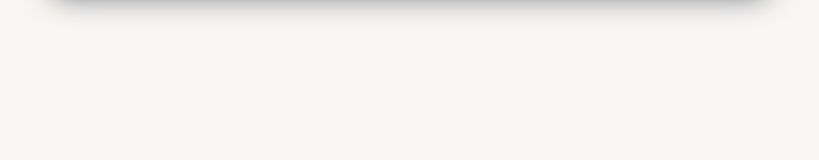
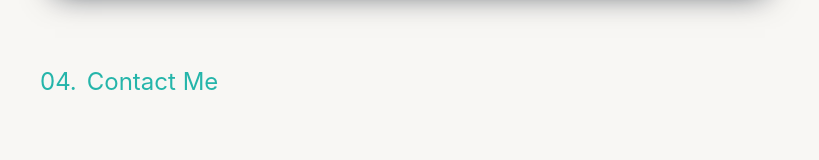
Before and after one commit to uhgenie7/portfolio2022, a Next.js app in the folder client/: page / in a window 1280 px wide. Shown: the part 4836-4996 px from the top of the page, without its empty margins (230-1049 px from the left). Before the commit the page ends 4874 px from the top, so only its background shows below. Built offline with nearby package versions, Linux system fonts and the light colour scheme.

Commit message:
feat: #16 contact page import

```diff
--- a/client/pages/index.tsx
+++ b/client/pages/index.tsx
@@ -2,6 +2,7 @@ import AppLayout from '@src/components/AppLayout';
 import About from '@src/components/sections/About';
 import Carrer from '@src/components/sections/Carrer';
 import Projects from '@src/components/sections/Projects';
+import Contact from '@src/components/sections/Contact';
 
 const Home = () => {
   return (
@@ -9,6 +10,7 @@ const Home = () => {
       <About />
       <Carrer />
       <Projects />
+      <Contact />
     </AppLayout>
   );
 };
```
